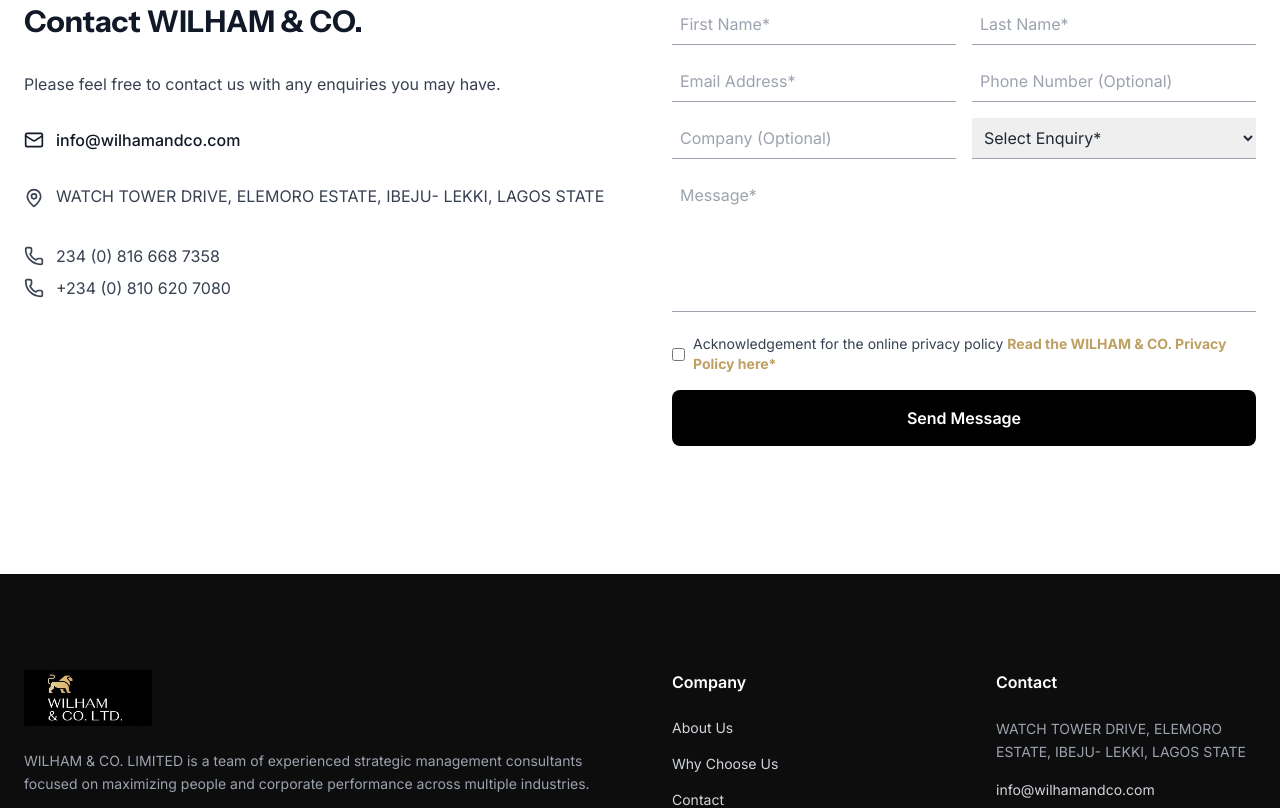
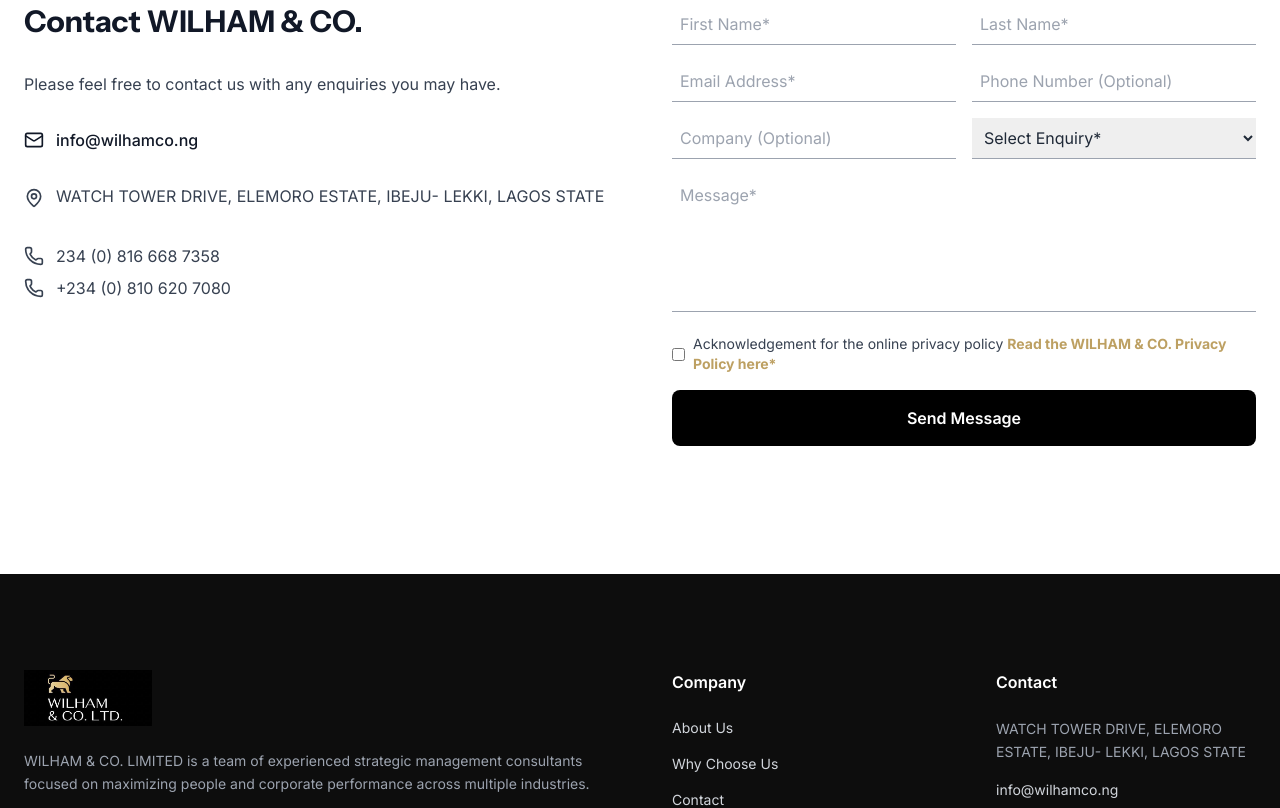
Before and after one commit to ikennaex/wilham-co, a React (Vite) app: page /contact in a window 1280 px wide. Shown: the part 220-1028 px from the top of the page. Built offline with nearby package versions, Linux system fonts and the light colour scheme; a web font is replaced by a local one.

Commit message:
update: new mail

```diff
--- a/src/Components/Footer/Footer.jsx
+++ b/src/Components/Footer/Footer.jsx
@@ -68,10 +68,10 @@
             </p>
 
             <a
-              href="mailto:thaifchikiezmanltd@gmail.com"
+              href="mailto:info@wilhamco.ng"
               className="block mt-4 text-sm hover:text-customOrange transition"
             >
-              info@wilhamandco.com
+              info@wilhamco.ng
             </a>
 
             <a
--- a/src/Pages/Contact/Contact.jsx
+++ b/src/Pages/Contact/Contact.jsx
@@ -57,10 +57,10 @@
             <div className="flex items-center gap-3 text-gray-900">
               <Mail className="w-5 h-5" />
               <a
-                href="mailto:enquiry@phillipsconsulting.net"
+                href="mailto:info@wilhamco.ng"
                 className="font-medium hover:underline"
               >
-                info@wilhamandco.com
+                info@wilhamco.ng
               </a>
             </div>
 
--- a/src/Pages/Legal/Legal.jsx
+++ b/src/Pages/Legal/Legal.jsx
@@ -59,7 +59,7 @@
             <p>WILHAM & CO. LTD.</p>
             <p>Watch Tower Drive, Elemoro Estate, Ibeju-Lekki, Lagos State</p>
             <p>Phone: +234 816 668 7358, +234 810 620 7080</p>
-            <p>Email: info@wilhamandco.com; wilham.co@gmail.com</p>
+            <p>Email: info@wilhamco.ng; wilham.co@gmail.com</p>
           </section>
         </div>
       </div>
--- a/src/Pages/PrivacyPolicy/PrivacyPolicy.jsx
+++ b/src/Pages/PrivacyPolicy/PrivacyPolicy.jsx
@@ -20,7 +20,7 @@
             <p>WILHAM & CO. LTD.</p>
             <p>Watch Tower Drive, Elemoro Estate, Ibeju-Lekki, Lagos State</p>
             <p>Phone: +234 816 668 7358, +234 810 620 7080</p>
-            <p>Email: info@wilhamandco.com; wilham.co@gmail.com</p>
+            <p>Email: info@wilhamco.ng; wilham.co@gmail.com</p>
           </section>
 
           <section>
@@ -95,7 +95,7 @@
             <p>WILHAM & CO. LTD.</p>
             <p>Watch Tower Drive, Elemoro Estate, Ibeju-Lekki, Lagos State</p>
             <p>Phone: +234 816 668 7358, +234 810 620 7080</p>
-            <p>Email: info@wilhamandco.com; wilham.co@gmail.com</p>
+            <p>Email: info@wilhamco.ng; wilham.co@gmail.com</p>
           </section>
         </div>
       </div>
--- a/src/Pages/Terms/Terms.jsx
+++ b/src/Pages/Terms/Terms.jsx
@@ -21,7 +21,7 @@
             <p>WILHAM & CO. LTD.</p>
             <p>Watch Tower Drive, Elemoro Estate, Ibeju-Lekki, Lagos State</p>
             <p>Phone: +234 816 668 7358, +234 810 620 7080</p>
-            <p>Email: <strong>info@yournewemail.com</strong>; wilham.co@gmail.com</p>
+            <p>Email: <strong>info@wilhamco.ng</strong>; wilham.co@gmail.com</p>
           </section>
 
           <section>
@@ -112,7 +112,7 @@
             <p>WILHAM & CO. LTD.</p>
             <p>Watch Tower Drive, Elemoro Estate, Ibeju-Lekki, Lagos State</p>
             <p>Phone: +234 816 668 7358, +234 810 620 7080</p>
-            <p>Email: <strong>info@yournewemail.com</strong>; wilham.co@gmail.com</p>
+            <p>Email: <strong>info@wilhamco.ng</strong>; wilham.co@gmail.com</p>
           </section>
 
           <section>
```
